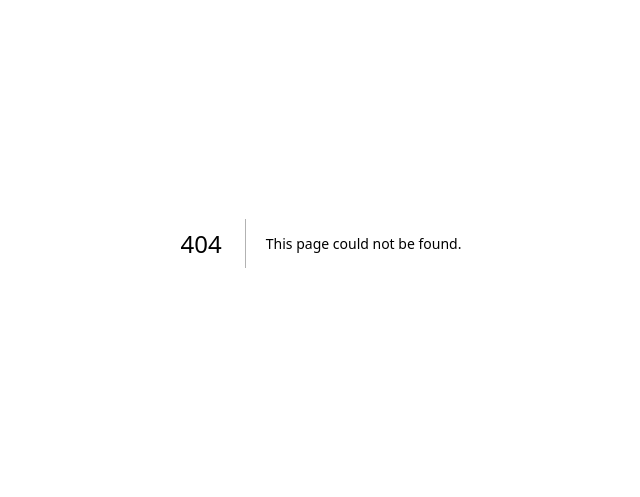
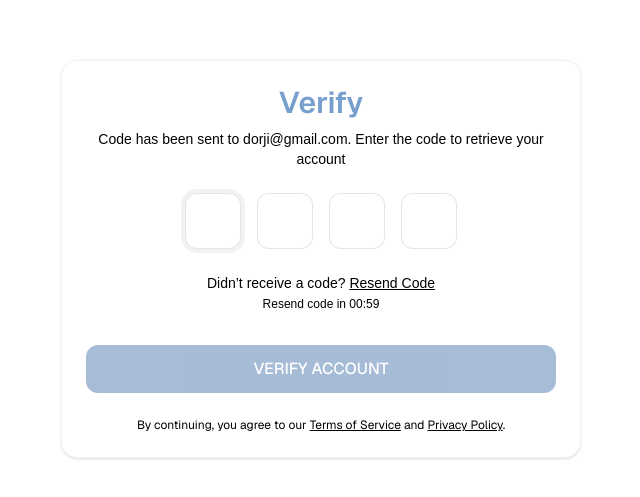
Before and after one commit to Dendup1234/fyp_prototype_frontend, a Next.js app: page /verification in a window 1280 px wide. Before the commit this address had no page. Shown: the part 157-654 px from the top of the page, without its empty margins (319-959 px from the left). Built offline with nearby package versions, Linux system fonts and the light colour scheme.

Commit message:
Added  verification page

```diff
--- a/app/(auth)/signin/page.tsx
+++ b/app/(auth)/signin/page.tsx
@@ -9,6 +9,8 @@ import Button from "@/components/ui/button";
 import Divider from "@/components/ui/divider";
 import Link from "next/link";
 import Image from "next/image";
+import { useRouter } from "next/navigation";
+
 
 export default function SignUpPage() {
   const [form, setForm] = useState({
@@ -17,6 +19,8 @@ export default function SignUpPage() {
     email: "",
     password: "",
   });
+  const router = useRouter();
+
 
   return (
     <div className="container mx-auto grid w-full max-w-6xl grid-cols-1 gap-6 md:grid-cols-2">
@@ -47,7 +51,7 @@ export default function SignUpPage() {
         </div>
 
         </div>
-        <p className="mt-8 text-center text-lg font-medium text-white/95">
+        <p className="mt-8 text-center text-lg font-medium text-white/95 font-sans">
           The easiest way to manage students who want to apply abroad.
         </p>
       </Card>
@@ -70,6 +74,7 @@ export default function SignUpPage() {
           action="#"
           onSubmit={(e) => {
             e.preventDefault();
+            router.push("/verification");
             alert(JSON.stringify(form, null, 2));
           }}
           className="space-y-4"
--- /dev/null
+++ b/app/(auth)/verification/page.tsx
@@ -0,0 +1,63 @@
+"use client";
+
+import { useState } from "react";
+import AuthCard from "@/components/authcard";
+import Button from "@/components/ui/button";
+import OtpInput from "@/components/ui/otpinput";
+
+export default function VerifyPage() {
+    const [otp, setOtp] = useState("");
+    const isComplete = otp.length === 4; // matches OtpInput length
+
+    const handleVerify = (e: React.FormEvent) => {
+        e.preventDefault();
+        if (!isComplete) return;
+        // TODO: call backend to verify OTP
+        alert(`Verifying OTP: ${otp}`);
+    };
+
+    return (
+        <section className="min-h-dvh grid place-items-center p-4 bg-[color:var(--background)]">
+            <AuthCard
+                title="Verify"
+                subtitle="Code has been sent to dorji@gmail.com. Enter the code to retrieve your account"
+                bg="#ffffff"
+                footer={
+                    <p className="text-center text-xs text-black">
+                        By continuing, you agree to our <span className="underline">Terms of Service</span> and{" "}
+                        <span className="underline">Privacy Policy</span>.
+                    </p>
+                }
+            >
+                <form onSubmit={handleVerify} className="space-y-6">
+                    <OtpInput
+                        length={4}
+                        onChange={(v) => setOtp(v)}
+                        onComplete={(v) => setOtp(v)}
+                    />
+
+                    {/* Resend line (static for now) */}
+                    <p className="text-center text-sm text-black">
+                        Didn’t receive a code? <span className="underline cursor-pointer">Resend Code</span>
+                        <br />
+                        <span className="text-xs">Resend code in 00:59</span>
+                    </p>
+
+                    {/* Verify button with dynamic style */}
+                    <Button
+                        type="submit"
+                        disabled={!isComplete}
+                        className={[
+                            "mt-2 rounded-full", // pill shape like your mock
+                            !isComplete
+                                ? "bg-[#3A3A3A] hover:brightness-100 cursor-not-allowed"
+                                : "bg-[#6B8FBC] hover:brightness-95",
+                        ].join(" ")}
+                    >
+                        VERIFY ACCOUNT
+                    </Button>
+                </form>
+            </AuthCard>
+        </section>
+    );
+}
--- a/app/globals.css
+++ b/app/globals.css
@@ -1,8 +1,12 @@
 @import "tailwindcss";
+
 
 :root {
   --background: #ffffff;
-  --foreground: #D6E6F2;
+  --foreground: #000000;
+  --primarycolor: #769FCD;
+  --secondarycolor: #B9D7EA;
+  --teriarycolor: #B9D7EA;
 }
 
 @theme inline {
--- a/components/authcard.tsx
+++ b/components/authcard.tsx
@@ -20,7 +20,7 @@ export default function AuthCard({
                 {subtitle && <p className="mt-2 text-sm text-[#000000]">{subtitle}</p>}
             </div>
             {children}
-      {footer && <div className="mt-6 text-xs text-foreground/60">{footer}</div>}
+            {footer && <div className="mt-6 text-xs text-foreground/60 font-sans">{footer}</div>}
         </Card>
     );
 }
--- /dev/null
+++ b/components/ui/otpinput.tsx
@@ -0,0 +1,105 @@
+"use client";
+import React, { useRef, useState, useEffect } from "react";
+
+type OtpInputProps = {
+    length?: number;                 // default 4
+    onChange?: (value: string) => void;
+    onComplete?: (value: string) => void;
+    autoFocus?: boolean;
+    className?: string;
+};
+
+export default function OtpInput({
+    length = 4,
+    onChange,
+    onComplete,
+    autoFocus = true,
+    className = "",
+}: OtpInputProps) {
+    const [values, setValues] = useState<string[]>(Array(length).fill(""));
+    const inputsRef = useRef<Array<HTMLInputElement | null>>([]);
+
+    useEffect(() => {
+        if (autoFocus && inputsRef.current[0]) inputsRef.current[0].focus();
+    }, [autoFocus]);
+
+    const update = (idx: number, val: string) => {
+        const onlyDigit = val.replace(/\D/g, "");
+        if (!onlyDigit) return;
+
+        const next = [...values];
+        next[idx] = onlyDigit[0]; // single char per box
+        setValues(next);
+        onChange?.(next.join(""));
+
+        // move focus
+        if (idx < length - 1) inputsRef.current[idx + 1]?.focus();
+        // if user pasted multiple digits, fill forward
+        if (onlyDigit.length > 1) {
+            let j = idx + 1;
+            for (let i = 1; i < onlyDigit.length && j < length; i++, j++) {
+                next[j] = onlyDigit[i];
+            }
+            setValues(next);
+            onChange?.(next.join(""));
+            if (j < length) inputsRef.current[j]?.focus();
+        }
+
+        if (next.every((c) => c !== "")) onComplete?.(next.join(""));
+    };
+
+    const onKeyDown = (e: React.KeyboardEvent<HTMLInputElement>, idx: number) => {
+        const target = e.currentTarget;
+        if (e.key === "Backspace") {
+            if (values[idx]) {
+                const next = [...values];
+                next[idx] = "";
+                setValues(next);
+                onChange?.(next.join(""));
+                return;
+            }
+            if (idx > 0) inputsRef.current[idx - 1]?.focus();
+        }
+        if (e.key === "ArrowLeft" && idx > 0) inputsRef.current[idx - 1]?.focus();
+        if (e.key === "ArrowRight" && idx < length - 1) inputsRef.current[idx + 1]?.focus();
+    };
+
+    const onPaste = (e: React.ClipboardEvent<HTMLInputElement>, idx: number) => {
+        e.preventDefault();
+        const pasted = e.clipboardData.getData("text").replace(/\D/g, "");
+        if (!pasted) return;
+        const next = [...values];
+        let j = idx;
+        for (let i = 0; i < pasted.length && j < length; i++, j++) next[j] = pasted[i];
+        setValues(next);
+        onChange?.(next.join(""));
+        if (next.every((c) => c !== "")) onComplete?.(next.join(""));
+        const nextEmpty = next.findIndex((c) => c === "");
+        if (nextEmpty !== -1) inputsRef.current[nextEmpty]?.focus();
+    };
+
+    return (
+        <div className={`flex items-center justify-center gap-4 ${className}`}>
+            {Array.from({ length }).map((_, i) => (
+                <input
+                    key={i}
+                    ref={(el) => {
+                        inputsRef.current[i] = el;
+                    }}
+                    inputMode="numeric"
+                    pattern="[0-9]*"
+                    maxLength={1}
+                    value={values[i]}
+                    onChange={(e) => update(i, e.target.value)}
+                    onKeyDown={(e) => onKeyDown(e, i)}
+                    onPaste={(e) => onPaste(e, i)}
+                    className={[
+                        "w-14 h-14 rounded-xl text-center text-xl font-semibold",
+                        "border border-black/10 bg-white text-black",
+                        "outline-none focus:ring-4 focus:ring-black/5",
+                    ].join(" ")}
+                />
+            ))}
+        </div>
+    );
+}
```
Lines whose indentation alone changed are shown as unchanged.
